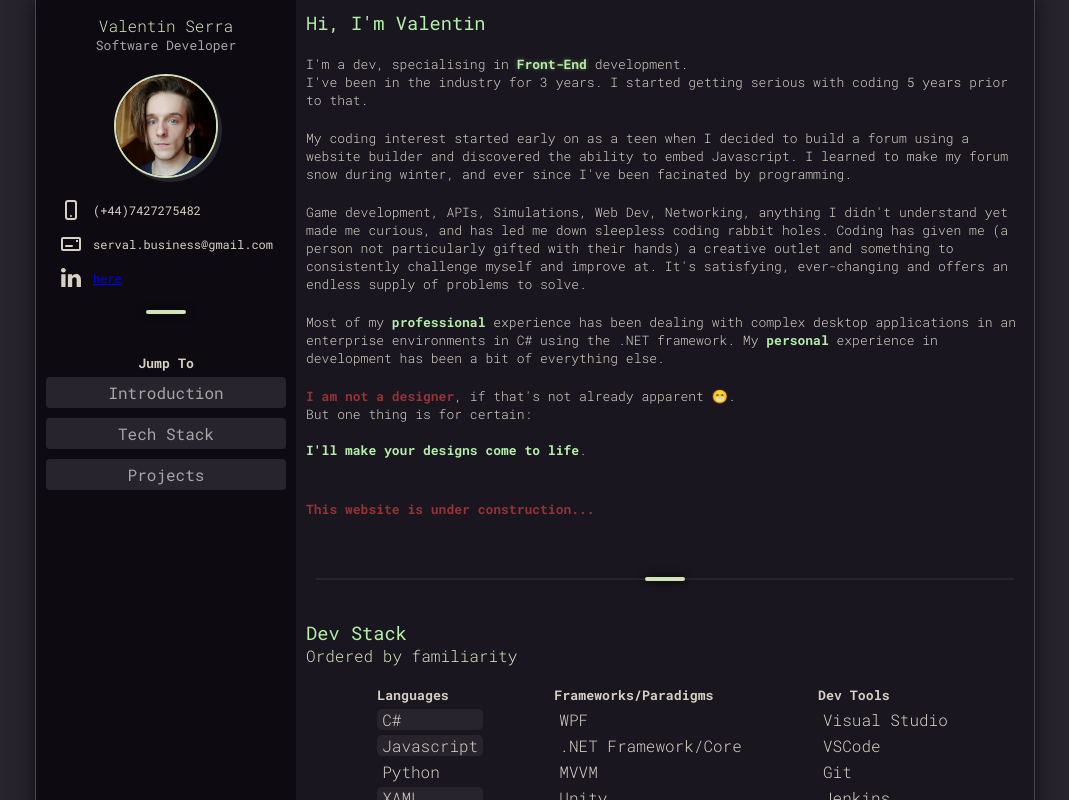
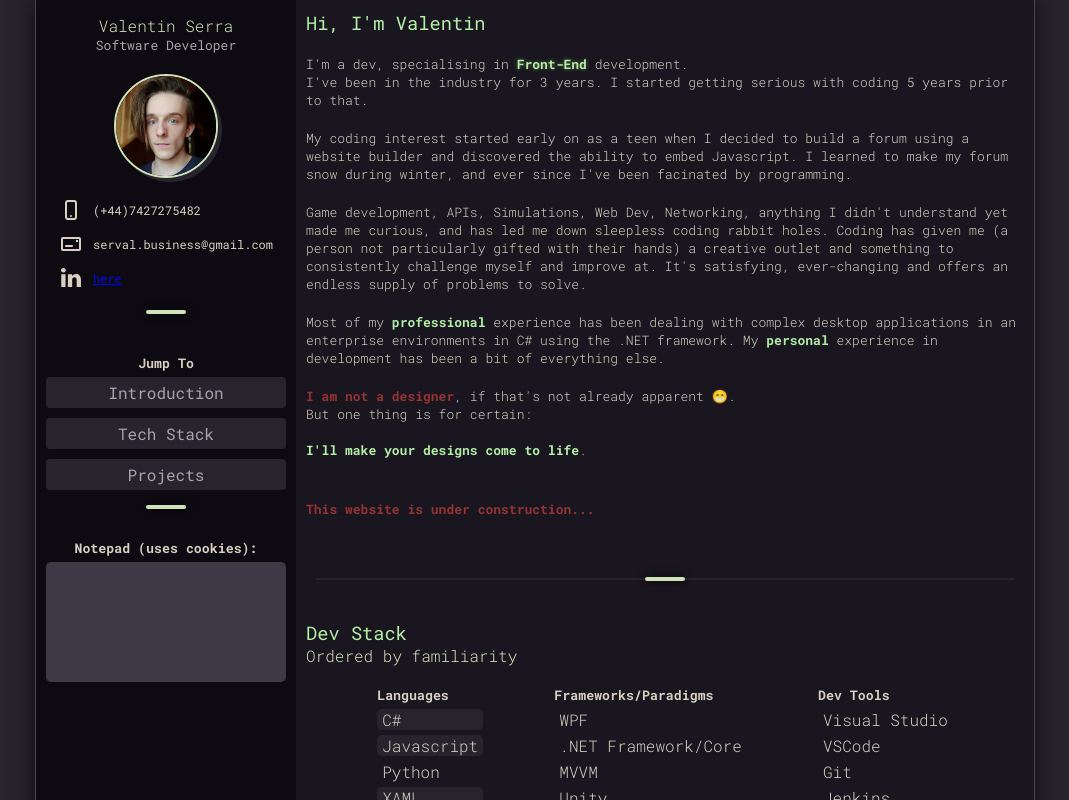
Before and after one commit to Skaiir/portfolio-website, a React (Create React App) app: page / in a window 1280 px wide. Shown: the top 800 px of the page, without its empty margins (105-1174 px from the left). Built offline with nearby package versions, Linux system fonts and the light colour scheme.

Commit message:
Added cookie notes Changed vars to lets

```diff
--- a/src/components/Content.js
+++ b/src/components/Content.js
@@ -11,6 +11,7 @@ const Content = () => {
       <Stack />
       <ContentHr />
       <Projects />
+      <ContentHr />
     </>
   )
 }
--- /dev/null
+++ b/src/components/Cookies.js
@@ -0,0 +1,24 @@
+import { useState, useEffect } from 'react'
+
+const Cookies = () => {
+  const [cookie, setCookie] = useState(document.cookie.split('@@').join('/n'))
+  useEffect(() => {
+    document.cookie = cookie.split('/n').join('@@')
+  }, [cookie])
+
+  return (
+    <>
+      <div class='cookie-notes-root'>
+        <h5>Notepad (uses cookies):</h5>
+        <textarea
+          className='cookie-notes'
+          type='text'
+          value={cookie}
+          onChange={(e) => setCookie(e.target.value)}
+        />
+      </div>
+    </>
+  )
+}
+
+export default Cookies
--- a/src/components/Projects/ClothSim.js
+++ b/src/components/Projects/ClothSim.js
@@ -40,7 +40,9 @@ const ClothSim = () => {
   return (
     <div className='cloth-simulation'>
       <div className='cloth-sim-controls'>
-        <h4>Don't go too crazy with the resolution ;)</h4>
+        <h4 style={{ fontSize: 'small' }}>
+          For the nicest results, keep the resolution between 10-20
+        </h4>
         <h5>x resolution</h5>
         <input
           type='number'
--- a/src/components/Projects/projectMappings.js
+++ b/src/components/Projects/projectMappings.js
@@ -12,8 +12,8 @@ const clockGameName = 'clock-game'
 export const projects = [calculatorName, clothSimName, thisName, clockGameName]
 
 export const mapProject = (project) => {
-  var proj = null
-  var info = null
+  let proj = null
+  let info = null
 
   if (project === calculatorName) {
     proj = <Calculator />
--- a/src/components/Sidebar.js
+++ b/src/components/Sidebar.js
@@ -2,6 +2,7 @@ import '../styles/Sidebar.scss'
 
 import faceImg from './data/mug.png'
 import QuickNav from './QuickNav'
+import Cookies from './Cookies'
 
 const Sidebar = () => {
   return (
@@ -37,6 +38,8 @@ const Sidebar = () => {
       </div>
       <hr />
       <QuickNav links={quickNavLinks} />
+      <hr />
+      <Cookies />
     </>
   )
 }
--- a/src/components/Stack.js
+++ b/src/components/Stack.js
@@ -8,7 +8,7 @@ const Stack = () => {
   const stackRef = useRef()
 
   useEffect(() => {
-    var lis_map = {}
+    let lis_map = {}
     for (const li of stackRef.current.getElementsByTagName('li')) {
       lis_map[li.innerHTML] = li
     }
--- a/src/logic/helper.js
+++ b/src/logic/helper.js
@@ -1,5 +1,5 @@
 export const yearsOfDev = () => {
-  var delta = new Date(Date.now() - new Date(2018, 8))
+  const delta = new Date(Date.now() - new Date(2018, 8))
   return delta.getUTCFullYear() - 1970
 }
 
--- a/src/logic/point_network.js
+++ b/src/logic/point_network.js
@@ -71,7 +71,7 @@ class PointNetwork {
 
     const offSet = Vector2.mul(Vector2.sub(end, start), 1 / (subDivisions + 1))
 
-    for (var x = 1; x <= subDivisions; x++) {
+    for (let x = 1; x <= subDivisions; x++) {
       const point = new Point(false, Vector2.add(start, Vector2.mul(offSet, x)))
       this.points.push(point)
     }
@@ -80,7 +80,7 @@ class PointNetwork {
 
     const dist = Vector2.dist(offSet)
 
-    for (var y = 0; y < this.points.length - 1; y++) {
+    for (let y = 0; y < this.points.length - 1; y++) {
       this.connections.push(
         new Connection(this.points[y], this.points[y + 1], dist)
       )
@@ -92,9 +92,9 @@ class PointNetwork {
     const diffy = (botright.y - topleft.y) / divy
     const points2D = []
 
-    for (var y = 0; y <= divy; y++) {
+    for (let y = 0; y <= divy; y++) {
       const points1D = []
-      for (var x = 0; x <= divx; x++) {
+      for (let x = 0; x <= divx; x++) {
         const newX = topleft.x + x * diffx
         const newY = topleft.y + y * diffy
         const isFixed = y === 0 && x % fixedfreq === 0
@@ -106,8 +106,8 @@ class PointNetwork {
       points2D.push(points1D)
     }
 
-    for (y = 0; y <= divy; y++) {
-      for (x = 0; x <= divx; x++) {
+    for (let y = 0; y <= divy; y++) {
+      for (let x = 0; x <= divx; x++) {
         if (x >= 1) {
           this.connections.push(
             new Connection(points2D[y][x - 1], points2D[y][x], diffx)
@@ -130,13 +130,13 @@ class PointNetwork {
 
   simulateStep() {
     this.simulateGravity()
-    for (var j = 0; j < kinematicsIterations; j++) {
+    for (let j = 0; j < kinematicsIterations; j++) {
       this.simulateKinematics()
     }
   }
 
   simulateGravity() {
-    for (var x = 0; x < this.points.length; x++) {
+    for (let x = 0; x < this.points.length; x++) {
       if (this.points[x].isFixed) {
         continue
       }
@@ -145,8 +145,8 @@ class PointNetwork {
       const timeStep = 0.01
       const prev_pos = point.currPos
 
-      var new_pos = Vector2.sub(Vector2.mul(point.currPos, 2), point.oldPos)
-      var gravity = Vector2.mul(
+      let new_pos = Vector2.sub(Vector2.mul(point.currPos, 2), point.oldPos)
+      let gravity = Vector2.mul(
         new Vector2(0, 1),
         gravityMultiplier * Math.pow(timeStep, 2)
       )
@@ -160,8 +160,8 @@ class PointNetwork {
 
   simulateKinematics() {
     this.connections.forEach((c) => {
-      var a = c.pointA
-      var b = c.pointB
+      const a = c.pointA
+      const b = c.pointB
 
       const center = Vector2.mul(Vector2.add(a.currPos, b.currPos), 0.5)
       const dir = Vector2.norm(b.currPos, a.currPos)
--- a/src/styles/QuickNav.scss
+++ b/src/styles/QuickNav.scss
@@ -13,6 +13,7 @@
     text-decoration: none;
     background: $background-base;
     border-radius: 4px;
+    transition: background-color 0.2s;
     &:hover {
       font-weight: 600;
       background: $background-lighter;
--- a/src/styles/Sidebar.scss
+++ b/src/styles/Sidebar.scss
@@ -11,6 +11,24 @@
   min-width: 250px;
   height: 100vh;
   padding: 0 5px;
+
+  .cookie-notes-root {
+    padding-top: 20px;
+    text-align: center;
+  }
+
+  textarea.cookie-notes {
+    outline: none;
+    border: none;
+    resize: none;
+    height: 100px;
+    width: 220px;
+    border-radius: 5px;
+    padding: 10px;
+    margin: 5px;
+    background: $background-lighter;
+    color: $font-highlight;
+  }
 
   hr {
     height: 4px;
```
